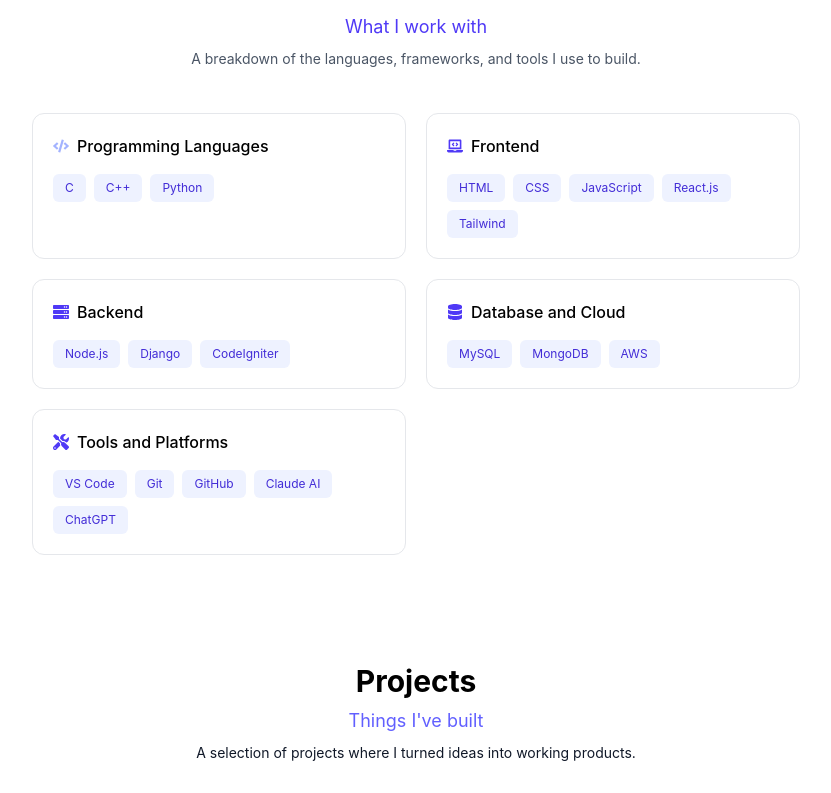
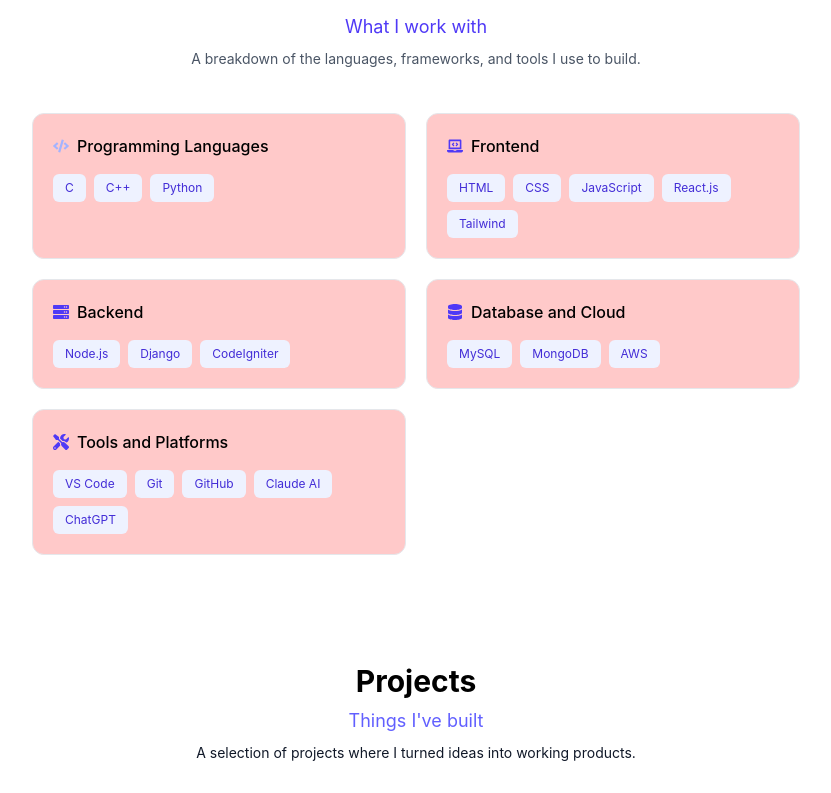
Before and after one commit to taranpreetsingh0682/personal-portfolio, a React (Vite) app: page / in a window 1280 px wide. Shown: the part 1627-2420 px from the top of the page, without its empty margins (224-1055 px from the left). Built offline with nearby package versions, Linux system fonts and the light colour scheme.

Commit message:
update theme

```diff
--- a/src/components/SkillCategoryCard.jsx
+++ b/src/components/SkillCategoryCard.jsx
@@ -3,7 +3,7 @@ import React from 'react'
 const SkillCategoryCard = ({icon , title , skills }) => {
 
   return (
-    <div className='bg-white border border-gray-200 rounded-xl p-5 hover:border-indigo-400 translate-y-1'>
+    <div className='bg-red-200 border border-gray-200 rounded-xl p-5 hover:border-indigo-400 translate-y-1'>
       <div className='flex items-center gap-2 mb-4 '>
         {icon}
         <p className='font-medium text-base '>{title}</p>
--- a/src/sections/Contact.jsx
+++ b/src/sections/Contact.jsx
@@ -64,7 +64,7 @@ const Contact = () => {
 
       <form onSubmit={handleSubmit} className='mt-10 max-w-md mx-auto text-left bg-white border border-gray-200 rounded-2xl p-6 shadow-sm'>
         <div className='mb-4'>
-          <label className='block text-xs font-medium text-black mb-1.5'>Name</label>
+          <label className='block text-xs font-medium text-black mb-1.5'>Nameqs</label>
           <input
             type='text'
             name='name'
```
